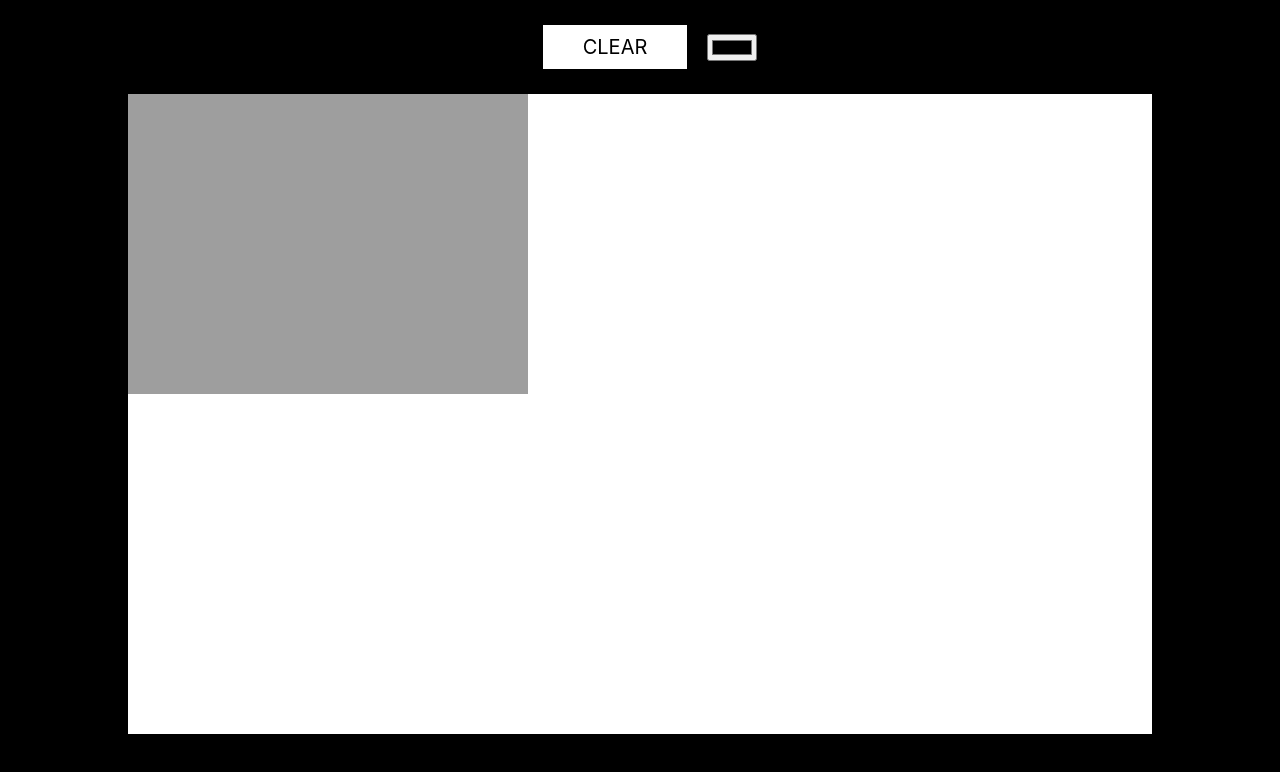
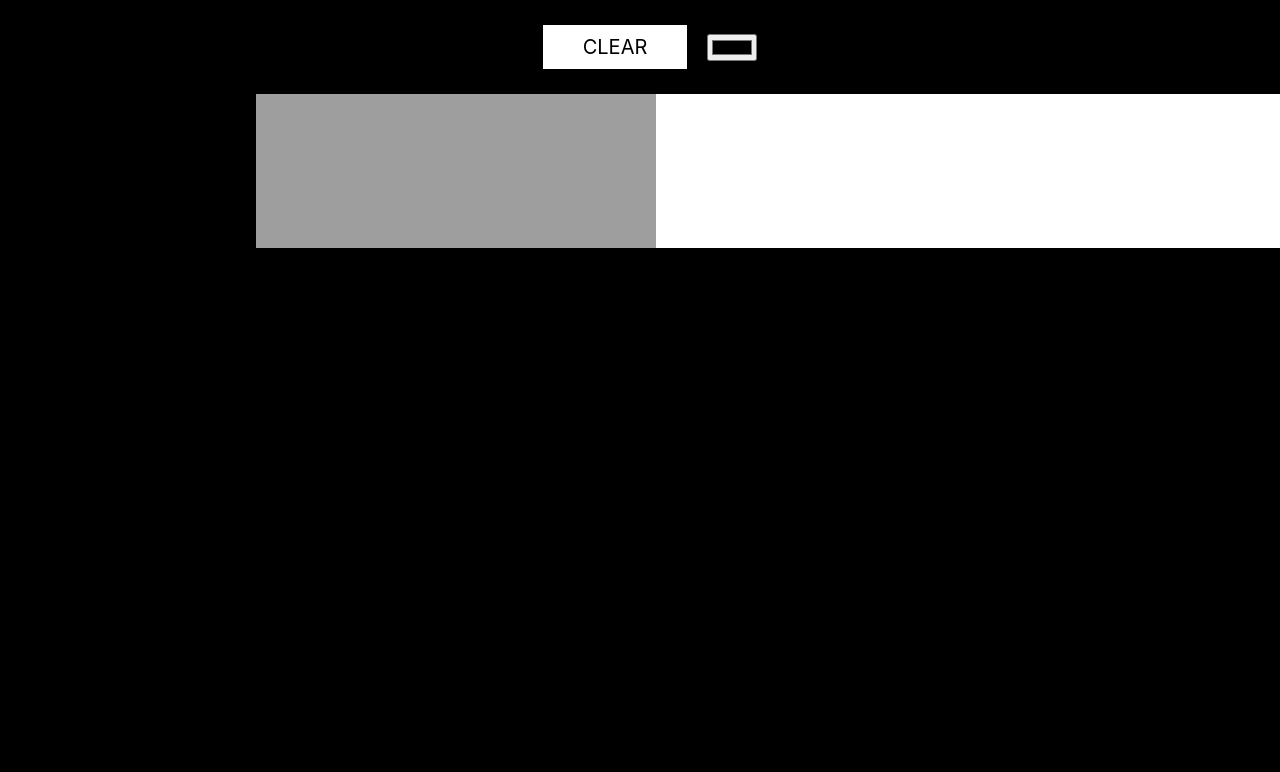
Before and after one commit to harshp21/collaborative-board-fornt-end, a React (Create React App) app: page /room in a window 1280 px wide. Shown: the top 772 px of the page. Built offline with nearby package versions, Linux system fonts and the light colour scheme.

Commit message:
add css for board

```diff
--- a/src/components/board/board.css
+++ b/src/components/board/board.css
@@ -1,19 +1,27 @@
 .sketch {
   width: 80%;
-  height: 80%;
-  margin: 0 auto;
+  height: 100%;
+  margin: auto 0 auto auto;
 }
-.board-container,
+.board__container,
+.board,
 #board {
   width: 100%;
+  height: 100%;
 }
 
 #board {
-  height: 100%;
   background: #fff;
+  /* box-shadow: 0px 20px 20px rgba(0, 0, 0, 0.5); */
+  cursor: crosshair;
 }
 
-.board-container {
-  width: 100%;
-  height: 100%;
+.board__container {
+  display: flex;
 }
+
+.board__container_participants {
+  width: 20%;
+  background: #667aff;
+  padding: 10px;
+}
```
